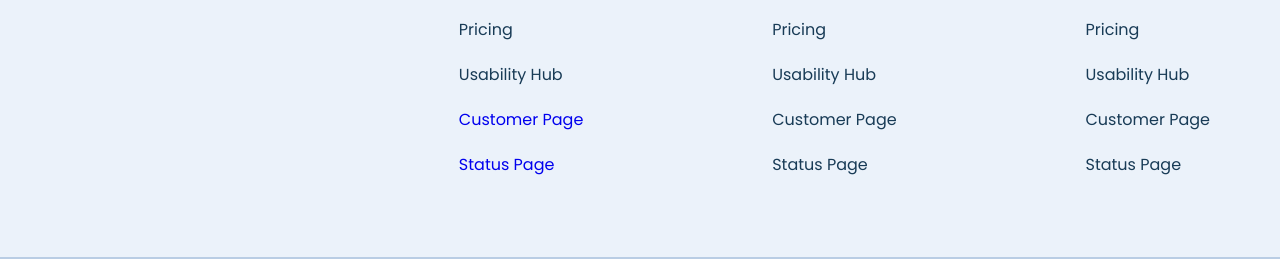
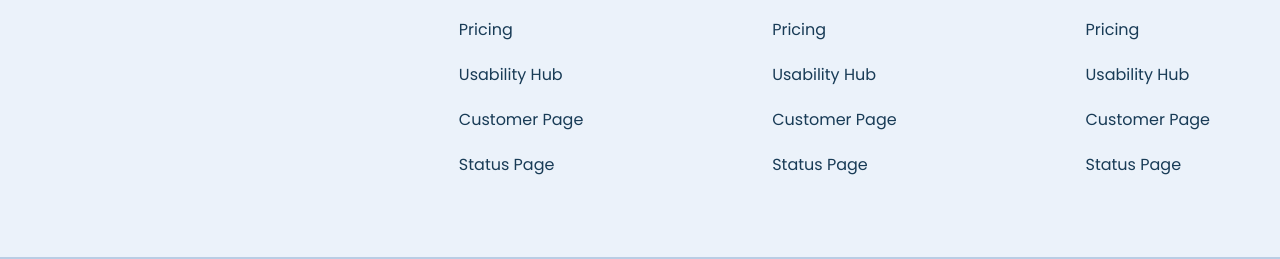
Before and after one commit to ankitjangidx/UsabilityHub-Clone, a plain HTML site: page index.html in a window 1280 px wide. Shown: the part 4367-4626 px from the top of the page. Drawn offline with Linux system fonts and the light colour scheme.

Commit message:
fixed some bugs

```diff
--- a/index.html
+++ b/index.html
@@ -210,8 +210,8 @@
                 <a href="#" class="hover-links">Overview</a>
                 <a href="#" class="hover-links">Pricing</a>
                 <a href="#" class="hover-links">Usability Hub</a>
-                <a href="#" class="hover-link">Customer Page</a>
-                <a href="#" class="hover-link">Status Page </a>
+                <a href="#" class="hover-links">Customer Page</a>
+                <a href="#" class="hover-links">Status Page </a>
 
             </div>
             <div class="link-column flex">
```
